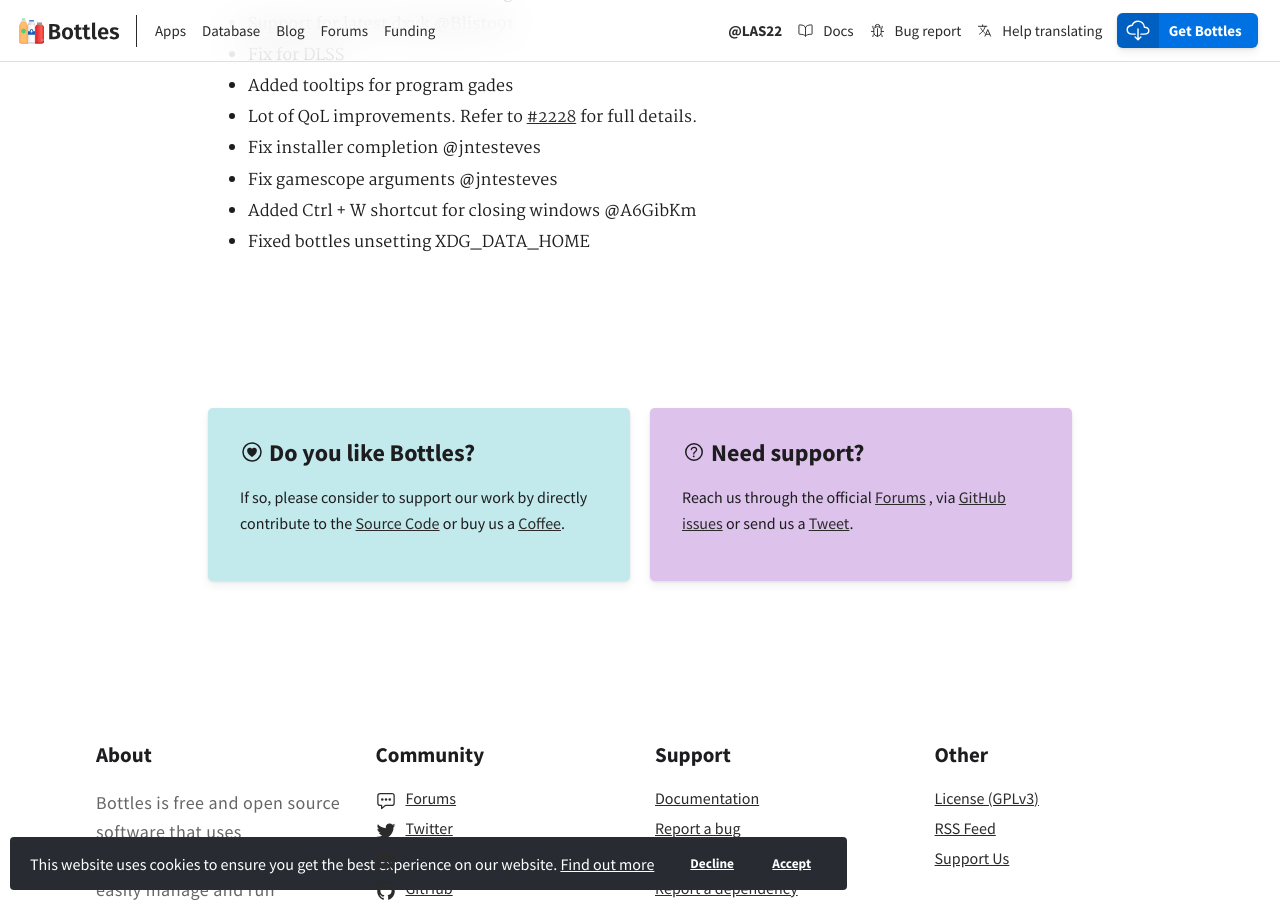
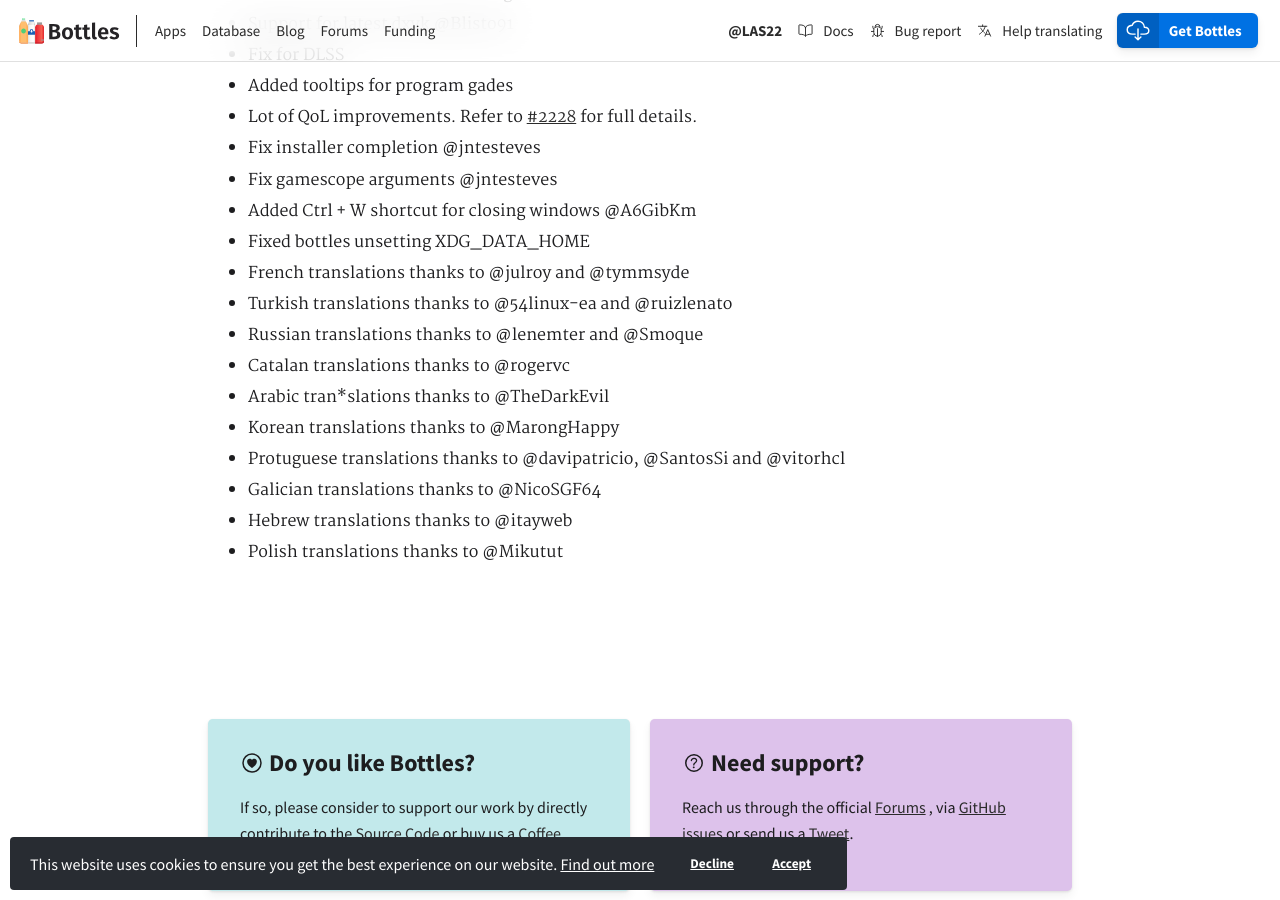
Before and after one commit to bottlesdevs/website, a Jekyll site: the page built from _posts/2022-11-14-release-2022.11.14.md, in a window 1280 px wide and 900 px high, scrolled down 2205 px. Built offline with Jekyll 4.4.1, drawn with Linux system fonts in a browser that asks for light colours; nearby versions of some CDN libraries; comment, search, counter and statistics services are not loaded.

Commit message:
Add translations

```diff
--- a/_posts/2022-11-14-release-2022.11.14.md
+++ b/_posts/2022-11-14-release-2022.11.14.md
@@ -71,3 +71,13 @@
 * Fix gamescope arguments @jntesteves
 * Added Ctrl + W shortcut for closing windows @A6GibKm
 * Fixed bottles unsetting XDG_DATA_HOME
+* French translations thanks to @julroy and @tymmsyde
+* Turkish translations thanks to @54linux-ea and @ruizlenato
+* Russian translations thanks to @lenemter and @Smoque
+* Catalan translations thanks to @rogervc
+* Arabic tran*slations thanks to @TheDarkEvil
+* Korean translations thanks to @MarongHappy
+* Protuguese translations thanks to @davipatricio, @SantosSi and @vitorhcl
+* Galician translations thanks to @NicoSGF64
+* Hebrew translations thanks to @itayweb
+* Polish translations thanks to @Mikutut
```
